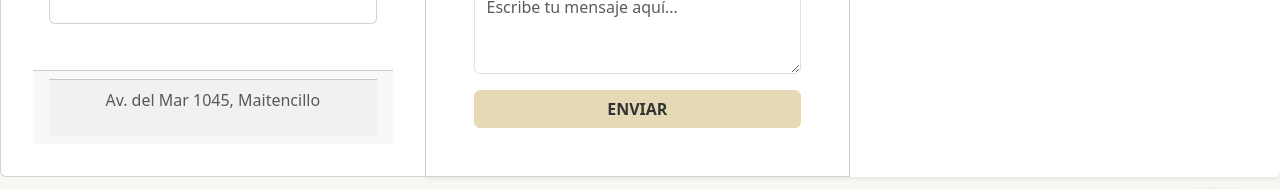
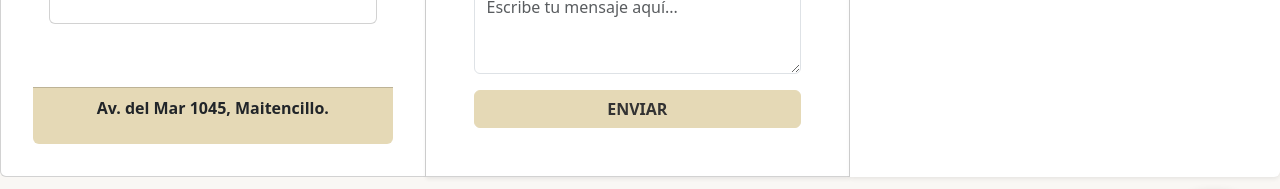
Before and after one commit to Rdelamaza/Proyecto_7, a React (Vite) app in the folder LaCaseraFrontend/: page /contact in a window 1280 px wide. Shown: the part 509-698 px from the top of the page. Built offline with nearby package versions, Linux system fonts and the light colour scheme; no server answers.

Commit message:
cardfooterdesignfix

```diff
--- a/LaCaseraFrontend/src/shared/pages/contact/ContactPage.jsx
+++ b/LaCaseraFrontend/src/shared/pages/contact/ContactPage.jsx
@@ -30,9 +30,9 @@ export const Contacto = () => {
                                 </div>
                             </div>
                         </Card.Body>
-                        <Card.Footer>
-                            <div className="card-footer">
-                                <p className="text-muted">Av. del Mar 1045, Maitencillo</p>
+                        <Card.Footer className="rounded-bottom">
+                            <div>
+                                <p>Av. del Mar 1045, Maitencillo.</p>
                             </div>
                         </Card.Footer>
                     </Card>
--- a/LaCaseraFrontend/src/shared/pages/contact/contact.css
+++ b/LaCaseraFrontend/src/shared/pages/contact/contact.css
@@ -2,14 +2,14 @@
     display: flex;
     flex-wrap: wrap;
     justify-content: center;
-    border-radius: 10px;
+    border-radius: 0px;
     margin-bottom: 50px;
 }
 
 .btn-arena {
     background-color: #E5D9B6!important;
     border-color: #E5D9B6 !important;
-    color: #333!important; /* Texto oscuro para contraste */
+    color: #333!important;
     font-weight: bold;
     padding: 8px 24px;
     width: 100%;
@@ -23,6 +23,18 @@
 
 .btn-arena:active,
 .btn-arena:focus {
-  background-color: #E5D9B6 !important; /* Mantiene el color al presionar */
-  box-shadow: none !important; /* Elimina el sombreado azul de Bootstrap */
+    background-color: #E5D9B6 !important;
+    box-shadow: none !important;
 }
+
+.card-footer {
+    background-color: #E5D9B6 !important;
+    font-weight: 700;
+    border-radius: 30%;
+}
+
+
+.rounded-bottom .card-footer {
+    border-bottom-left-radius: 50px!important;
+    border-bottom-right-radius: 50px!important;
+}
```
